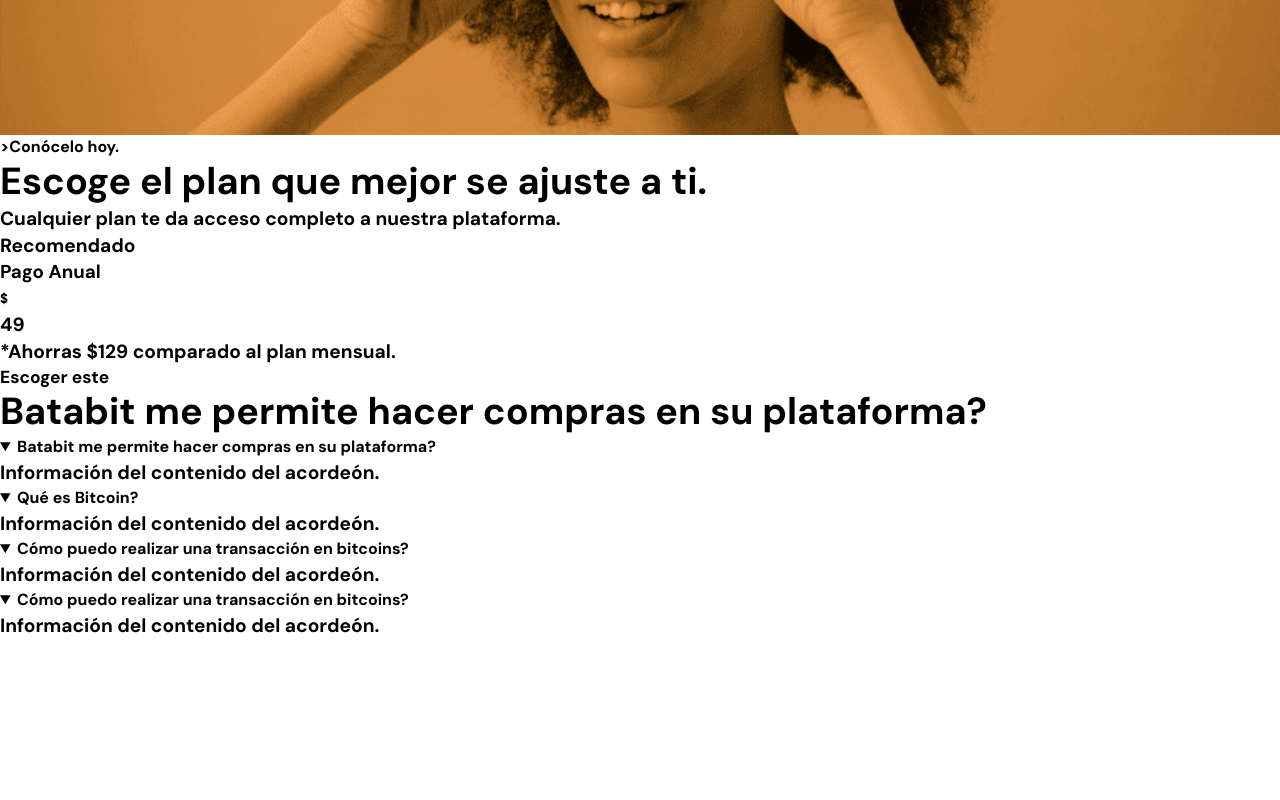
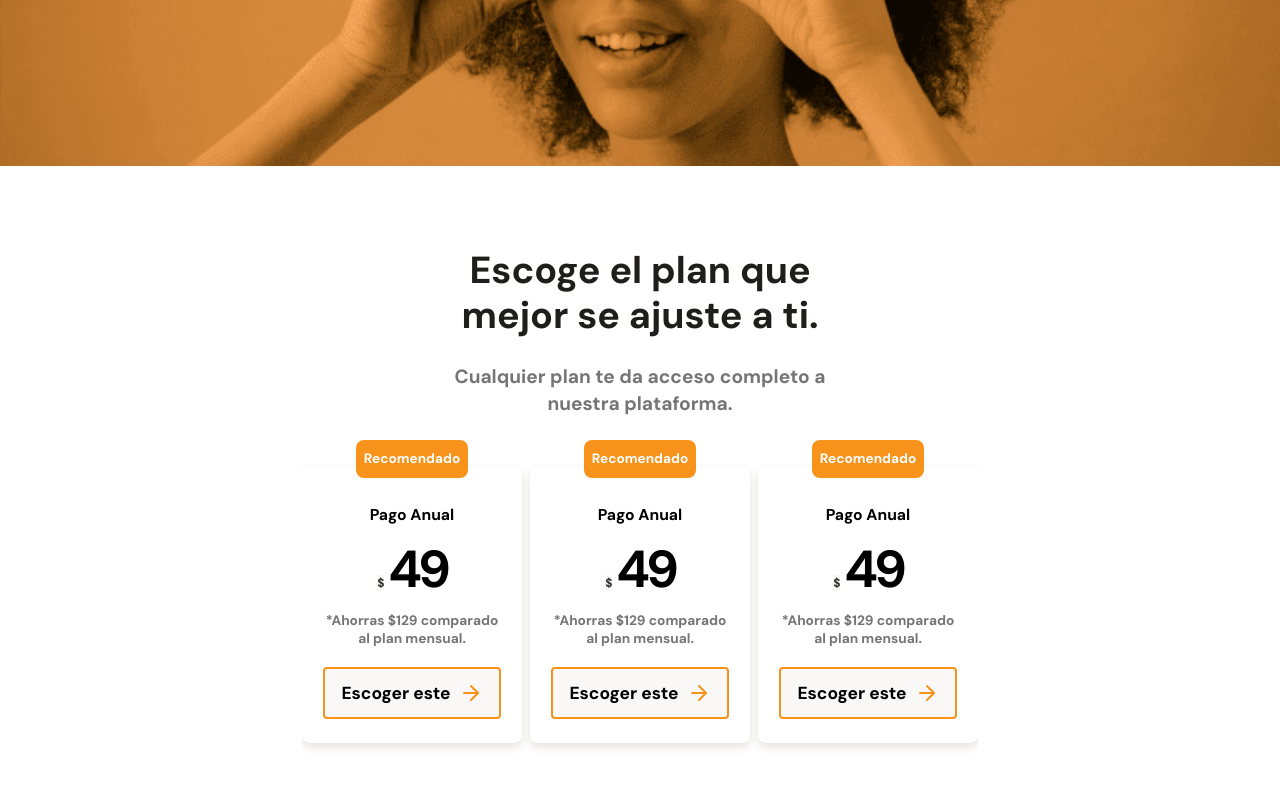
Before and after one commit to ElianeRiveraCastillo22/batatabit, a plain HTML site: page src/index.html in a window 1280 px wide. Shown: the part 2840-3640 px from the top of the page. Before the commit the page ends 3479 px from the top, so only its background shows below. Drawn offline with Linux system fonts and the light colour scheme.

Commit message:
add: plans-main styles

```diff
--- a/src/index.html
+++ b/src/index.html
@@ -118,24 +118,48 @@
                     <source media="(min-width: 800px)" srcset="../assets/desktop/bitcoin-her-desktop.png" loading="lazy">
                     <img src="../assets/movil/bitcoin-her-movil.png" alt="Responsive Image" loading="lazy">
                 </picture>
-                <h2 class="today__title"></h2>>Conócelo hoy.</h2>
+                <h2 class="today__title">Conócelo hoy.</h2>
             </section>
             <section class="plans__invitation invitation">
-                <section class="invitation__presentation">
+                <div class="invitation__presentation">
                     <h2>Escoge el plan que mejor se ajuste a ti.</h2>
                     <p>Cualquier plan te da acceso completo a nuestra plataforma.</p>
-                </section>
+                </div>
                 <section class="invitation__cards">
+                    <div class="invitation__cards-content">
+                        <article class="invitation__card invitation__card--1 ">
+                            <p class="invitation__btn--recommended">Recomendado</p>
+                            <h3 class="invitation__payment">Pago Anual</h3>
+                            <div class="invitation__price">
+                                <sub>$</sub>
+                                <strong>49</strong>
+                            </div>
+                            <p class="invitation__savings">*Ahorras $129 comparado al plan mensual.</p>
+                            <a  class="invitation__btn--more" href="">Escoger este <span></span></a>
+                        </article>
+
                         <article class="invitation__card">
                             <p class="invitation__btn--recommended">Recomendado</p>
                             <h3 class="invitation__payment">Pago Anual</h3>
                             <div class="invitation__price">
                                 <sub>$</sub>
-                            <p>49</p>
+                                <strong>49</strong>
                             </div>
                             <p class="invitation__savings">*Ahorras $129 comparado al plan mensual.</p>
                             <a  class="invitation__btn--more" href="">Escoger este <span></span></a>
                         </article>
+                        <article class="invitation__card">
+                            <p class="invitation__btn--recommended">Recomendado</p>
+                            <h3 class="invitation__payment">Pago Anual</h3>
+                            <div class="invitation__price">
+                                <sub>$</sub>
+                                <strong>49</strong>
+                            </div>
+                            <p class="invitation__savings">*Ahorras $129 comparado al plan mensual.</p>
+                            <a  class="invitation__btn--more" href="">Escoger este <span></span></a>
+                        </article>
+
+                    </div>
                 </section>
                 <section class="invitation__questions">
                     <h2>Batabit me permite hacer compras en su plataforma?</h2>
--- a/src/styles/index.css
+++ b/src/styles/index.css
@@ -233,7 +233,7 @@ section.exchange__container-table > div{
     flex-direction: column;
     row-gap: 1rem;
     flex-wrap: wrap;
-    margin-top: 32px;
+    margin-top: 2rem;
     /* max-height: 500px; tablet */
 }
 .benefits__item {
@@ -241,12 +241,12 @@ section.exchange__container-table > div{
     border-radius: .25rem;
     background: var(--warm-black-1);
     border-radius: .25rem;
-    box-shadow: 0px 4px 8px 0px rgba(0, 0, 0, 0.16);
-    max-width: 380px;
+    box-shadow: 0rem .25rem .5rem 0rem rgba(0, 0, 0, 0.16);
+    max-width: 23.75rem;
     display: flex;
     flex-direction: column;
     row-gap: .625rem;
-    min-height: 11.875rem;
+    min-height: 14rem;
 }
 .benefits__item-logo img{
     min-width: 1.5rem;
@@ -257,8 +257,181 @@ section.exchange__container-table > div{
 .benefits__item h3{
     color: var(--just-white);
     font-weight: 700;
+    font-size: clamp(1.125rem, 1.089rem + 0.179vw, 1.25rem);
 }
 .benefits__item p{
     color: #808080;
     font-weight: 500;
 }
+
+/*Plans*/
+.plans {
+    display: flex;
+    flex-direction: column;
+    row-gap: 5.125rem;
+}
+.plans__today.today {
+    position: relative;
+    display: flex;
+    flex-direction: column;
+    align-items: center;
+}
+.today__title {
+    position: absolute;
+    top: 16%;
+    color: var(--just-white);
+    text-align: center;
+    font-weight: 700;
+}
+.plans__invitation {
+    display: flex;
+    flex-direction: column;
+    align-items: center;
+}
+.invitation__presentation {
+    display: flex;
+    flex-direction: column;
+    row-gap: 1.5rem;
+    max-width: 29.125rem;
+    padding: 0rem 1rem 0rem;
+}
+.invitation__presentation > h2 {
+    color: var(--warm-black);
+    text-align: center;
+    font-weight: 700;
+}
+.invitation__presentation > p {
+    color: #757575;
+    text-align: center;
+    font-weight: 500;
+}
+.invitation__cards {
+    width: 100%;
+    display: flex;
+    justify-content: center;
+}
+.invitation__card {
+    border-radius: .5rem;
+    background: var(--Just-White, #FFF);
+    box-shadow: 0px 4px 8px 0px rgba(89, 73, 30, 0.16);
+    position: relative;
+    margin-top: 3.125rem;
+    display: flex;
+    flex-direction: column;
+    align-items: center;
+    padding: 1.5rem 1.25rem;
+    row-gap: .5rem;
+    margin-bottom: 1.5rem;
+}
+.invitation__cards-content {
+    display: flex;
+    overflow-x: auto;
+    column-gap: .5rem;
+    justify-content: center;
+}
+.invitation__btn--recommended {
+    position: absolute;
+    border-radius: .5rem;
+    background: var(--bitcoin-orange);
+    padding: .5rem;
+    top: -10%;
+    color: var(--just-white);
+    font-family: var(--font-inter);
+    font-size: clamp(0.75rem, 0.661rem + 0.238vw, 0.875rem);
+    font-weight: 700;
+}
+.invitation__payment {
+    color: #000;
+    margin-top: .75rem;
+    font-size: clamp(0.875rem, 0.839rem + 0.179vw, 1rem);
+    font-weight: 500;
+}
+.invitation__savings {
+    max-width: 11.25rem;
+    color: #757575;
+    text-align: center;
+    font-family: var(--font-inter);
+    font-weight: 500;
+    line-height: normal;
+    min-width: 10rem;
+    font-size: clamp(0.75rem, 0.714rem + 0.179vw, 0.875rem);
+}
+.invitation__price > strong{
+    color: #000;
+    font-family: var(--font-inter);
+    font-size: 3.25rem;
+    font-weight: 700;
+    line-height: normal;
+    letter-spacing: -4.16px;
+}
+.invitation__price > sub{
+    font-size: .75rem;
+    color: #363636;
+    font-family: var(--font-inter);
+    font-size: .75rem;
+    font-weight: 500;
+    line-height: normal;
+    background: var(--off-white);
+}
+.invitation__btn--more {
+    border: .125rem solid var(--bitcoin-orange);
+    background: var(--off-white);
+    display: inline-flex;
+    padding: .75rem 1rem;
+    gap: .5rem;
+    border-radius: .25rem;
+    margin-top: 1rem;
+    margin-top: .75rem;
+}
+.invitation__btn--more span {
+    min-width: 1.5rem;
+    min-height: 1.5rem;
+    display: inline-block;
+    background-image: url(../../assets/icons/arrow-right.svg);
+}
+.invitation__questions{
+    display: flex;
+    row-gap: 2rem;
+    flex-direction: column;
+    align-items: center;
+    padding: 2.5rem 1rem 4rem;
+}
+.invitation__questions > h2{
+    color: var(--warm-black);
+    text-align: center;
+    font-weight: 700;
+}
+.invitation__question summary{
+    display: flex;
+    align-items: center;
+    justify-content: space-between;
+    color: #757575;
+    font-size: clamp(0.875rem, 0.839rem + 0.179vw, 1rem);
+    font-weight: 500;
+    line-height: normal;
+    gap: 1.0625rem;
+    color: var(--Warm-Black, #201E1C);
+}
+.invitation__question summary::after{
+    content: '';
+    min-height: 24px;
+    min-width: 24px;
+    background: url("../../assets/icons/mdi_keyboard_arrow_down.svg");
+
+    transform: 0.2s;
+}
+.invitation__container {
+    max-width: 29.125rem;
+    width: 100%;
+}
+.invitation__question[open] > summary::after {
+    transform: rotate(180deg);
+  }
+.invitation__question p{
+    color: #757575;
+    font-size: clamp(0.875rem, 0.839rem + 0.179vw, 1rem);
+    font-weight: 400;
+    letter-spacing: -0.28px;
+    line-height: normal;
+    padding: 1.25rem 0rem;
+}
```
Lines whose indentation alone changed are shown as unchanged.
